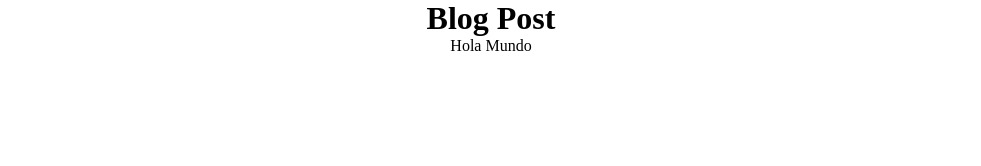
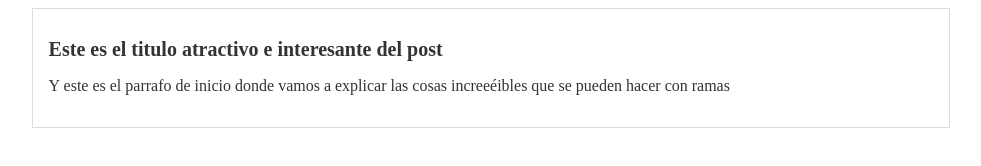
Before and after one commit to pepzarate/practica_git, a plain HTML site: page blogpost.html in a window 1280 px wide. Shown: the whole page, without its empty margins (149-1130 px from the left). Drawn offline with Linux system fonts and the light colour scheme.

Commit message:
Commit al master del blogpost en su version mas reciente

```diff
--- a/blogpost.html
+++ b/blogpost.html
@@ -7,7 +7,11 @@
     <link rel="stylesheet" href="./css/style.css">
 </head>
 <body>
-    <h1>Blog Post</h1>
-    <p>Hola Mundo</p>
+    <div id="container">
+        <div id="post">
+            <h1>Este es el titulo atractivo e interesante del post</h1>
+            <p>Y este es el parrafo de inicio donde vamos a explicar las cosas increeéibles que se pueden hacer con ramas</p>
+        </div>
+    </div>
 </body>
 </html>
--- a/css/style.css
+++ b/css/style.css
@@ -1,9 +1,17 @@
-*{
-    box-sizing: border-box;
-    padding: 0;
-    margin: 0;
-}
+
 body{
+    color: #333;
     text-align: center;
     font-style: Roboto, serif;
 }
+#container{
+    width: 70%;
+    padding: 1em;
+    text-align: left;
+    border: 1px solid #DDD;
+    margin: 0 auto;
+}
+
+h1{
+    font-size: 20px;
+}
```
